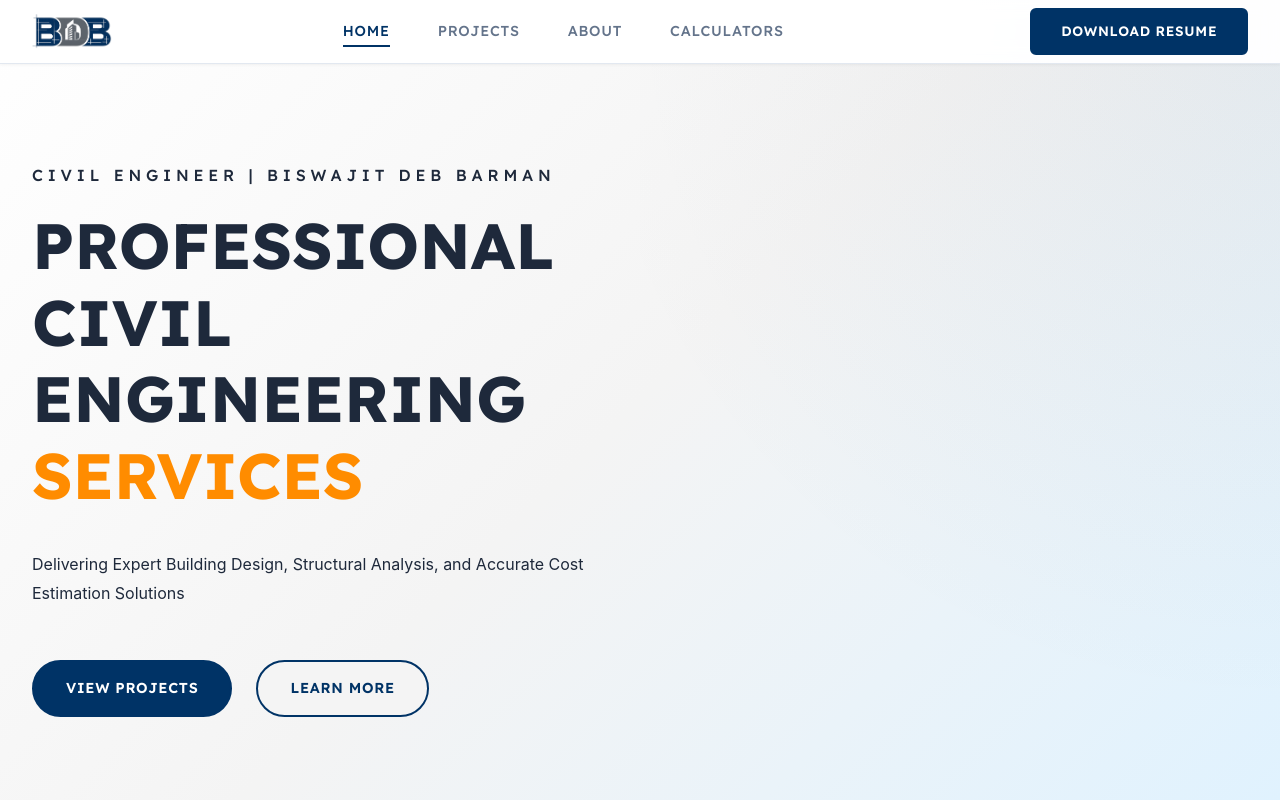
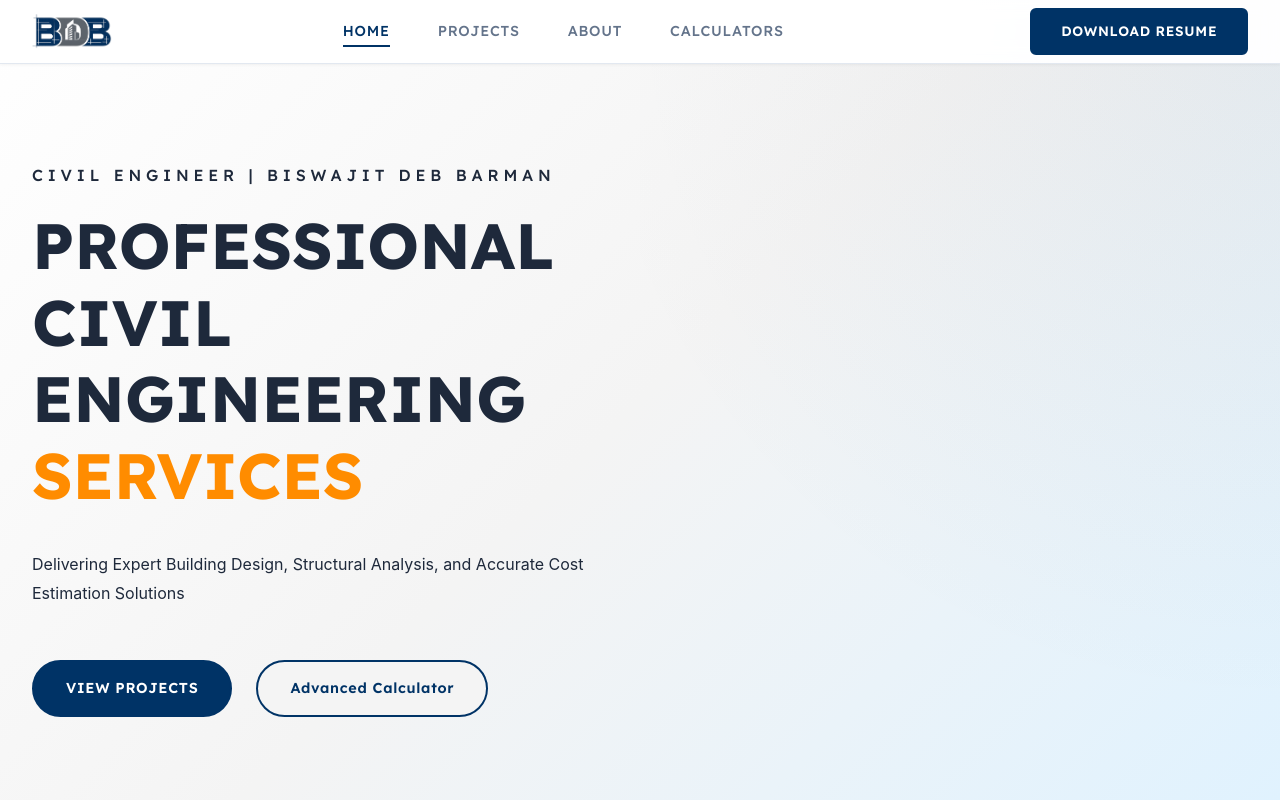
Before and after one commit to Mercuri-Biswajit/biswajit-portfolio-react, a React (Create React App) app: page / in a window 1280 px wide. Shown: the top 800 px of the page. Built offline with nearby package versions, Linux system fonts and the light colour scheme.

Commit message:
add button for connect calculator

```diff
--- a/src/pages/HomePage/HomePage.jsx
+++ b/src/pages/HomePage/HomePage.jsx
@@ -102,8 +102,8 @@ function HomePage() {
               <Link to="/projects" className="btn btn-primary">
                 VIEW PROJECTS
               </Link>
-              <Link to="/about" className="btn btn-secondary">
-                LEARN MORE
+              <Link to="/calculator" className="btn btn-secondary">
+                Advanced Calculator
               </Link>
             </div>
           </div>
```
